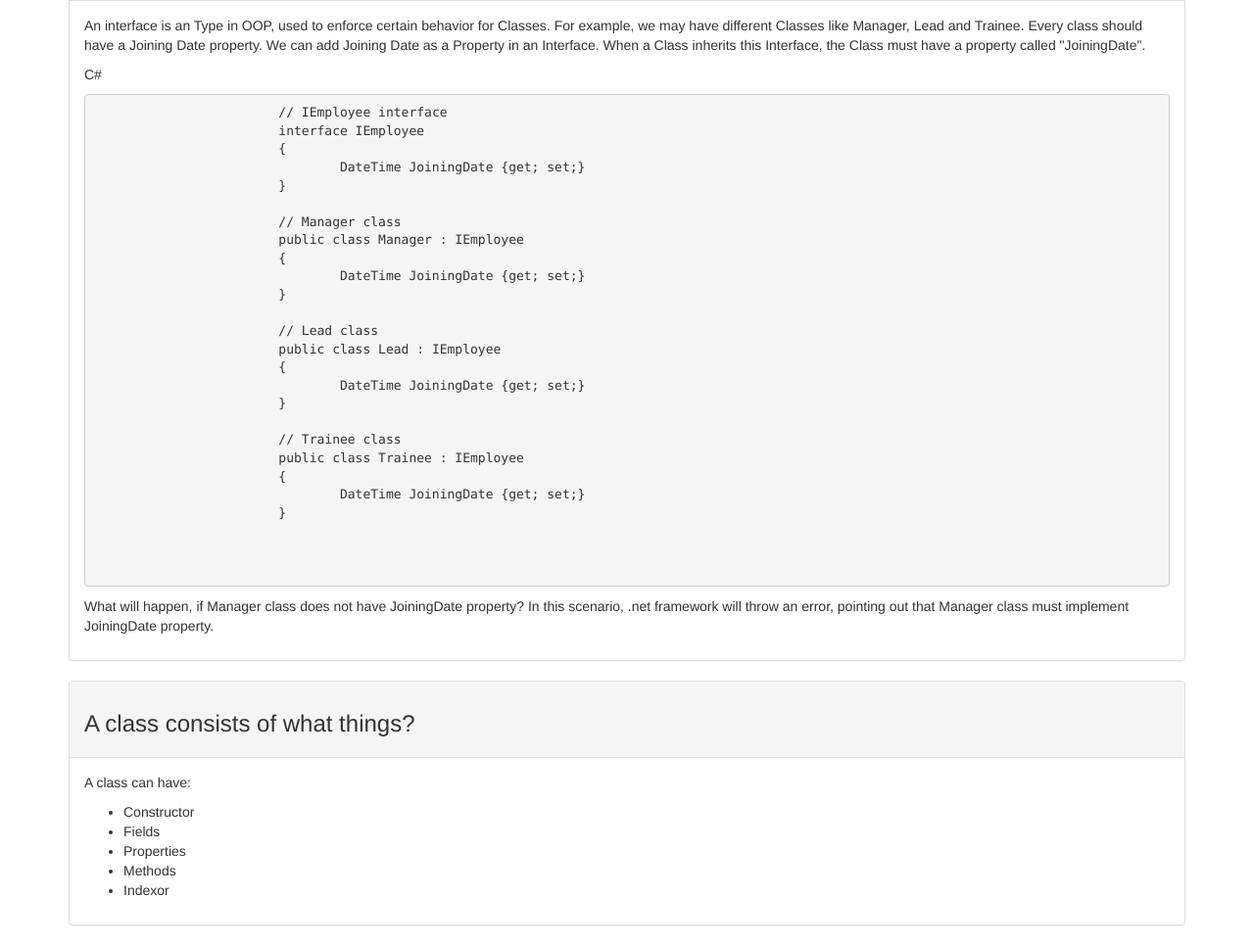
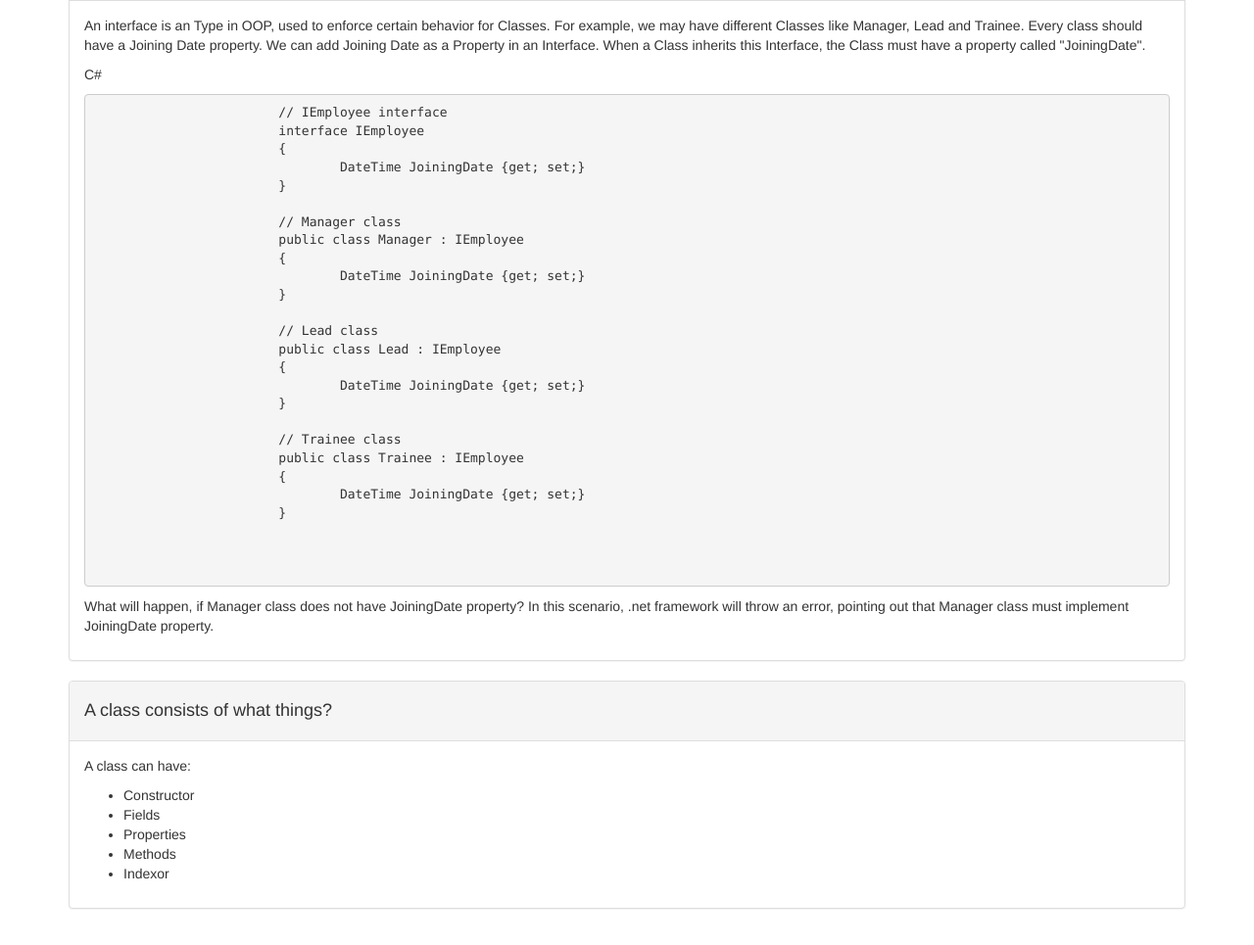
Before and after one commit to SatyaKarmi/dotnetinterview, a plain HTML site: page index.html in a window 1280 px wide. Shown: the part 1718-2683 px from the top of the page at 98% size. Drawn offline with nearby package versions, Linux system fonts and the light colour scheme.

Commit message:
Update index.html

```diff
--- a/index.html
+++ b/index.html
@@ -146,7 +146,7 @@
     </div>
 
   <div class="panel panel-default">
-    <div class="panel-heading"><h3>A class consists of what things?</h3></div>
+    <div class="panel-heading"><h4>A class consists of what things?</h4></div>
       <div class="panel-body">
 	      <p>A class can have:</p>
 	      <ul>
```
